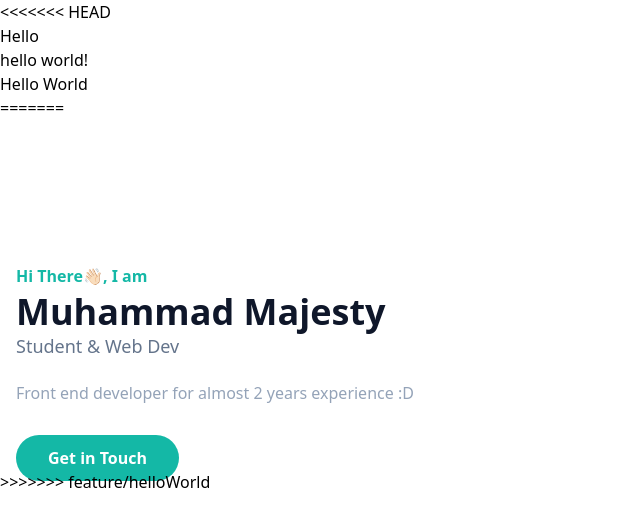
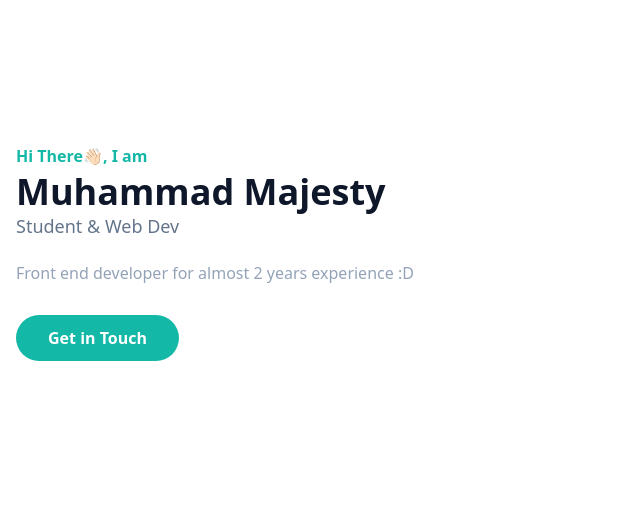
Before and after one commit to mmajesty23/personal-portfolio, a website: page index.html in a window 1280 px wide. Shown: the whole page, without its empty margins (0-640 px from the left). Drawn offline with Linux system fonts and the light colour scheme.

```diff
--- a/index.html
+++ b/index.html
@@ -7,11 +7,6 @@
     <link rel="stylesheet" href="dist/output.css" />
   </head>
   <body>
-    <<<<<<< HEAD
-    <p class="bg-red-200">Hello</p>
-    <p class="bg-yellow-200">hello world!</p>
-    <h1>Hello World</h1>
-    =======
     <!-- Hero section start -->
     <section id="home" class="pt-36">
       <div class="container">
@@ -41,6 +36,5 @@
       </div>
     </section>
     <!-- Hero section end -->
-    >>>>>>> feature/helloWorld
   </body>
 </html>
```
